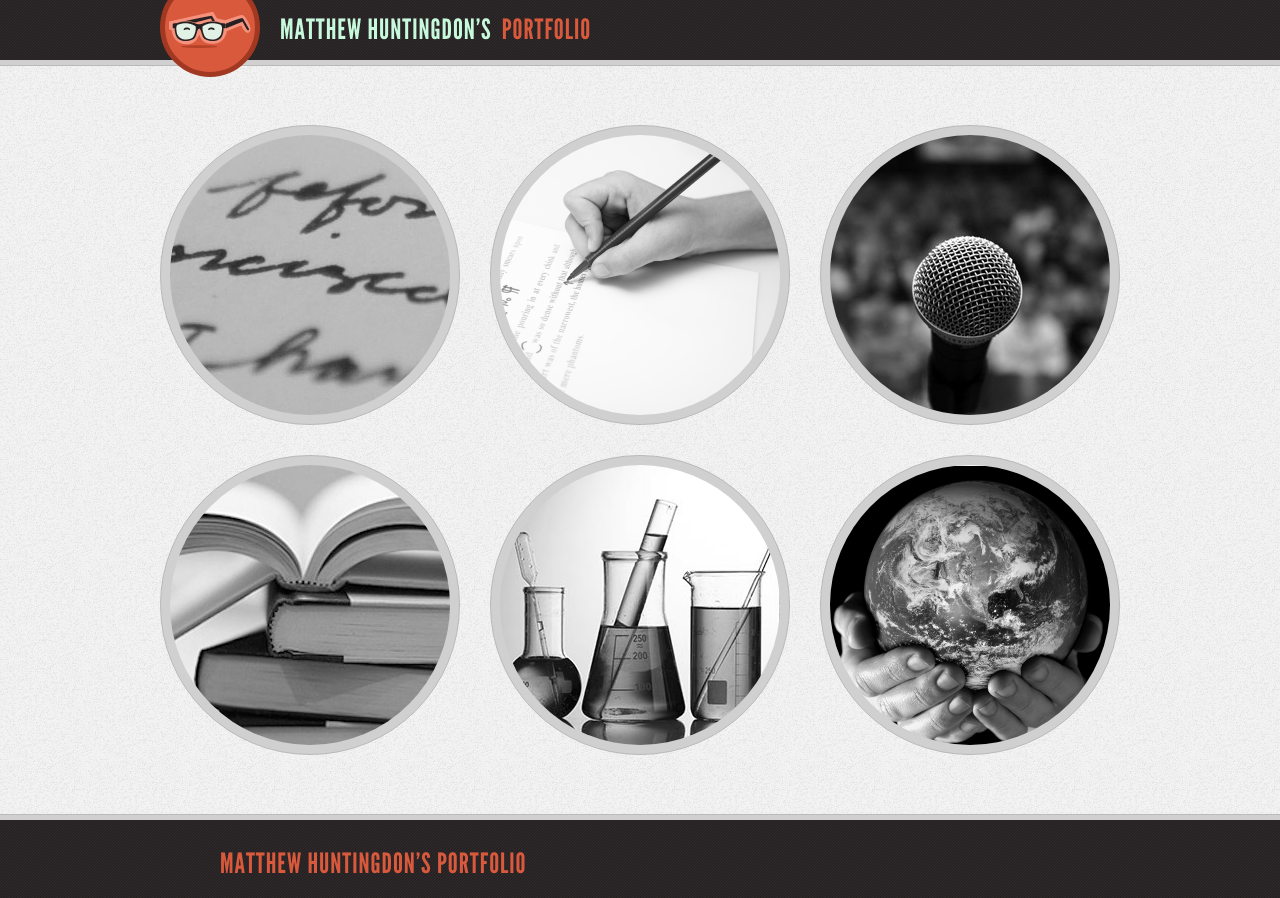
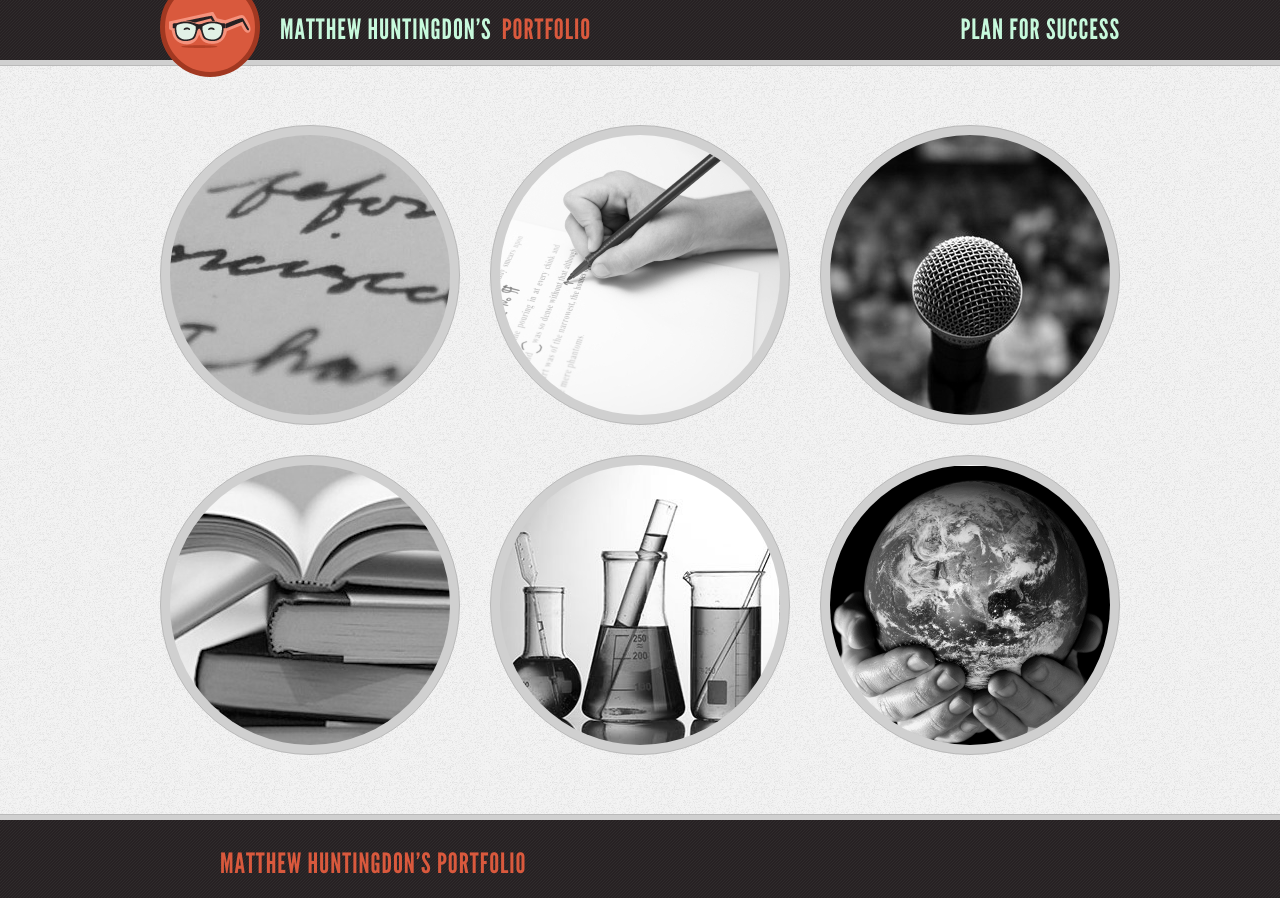
Before and after one commit to matthewhuntingdon/home-pi-server, a plain HTML site: page index.html in a window 1280 px wide. Drawn offline with Linux system fonts and the light colour scheme.

Commit message:
plan for success-index.html
added plan for success to the index.html

```diff
--- a/index.html
+++ b/index.html
@@ -77,6 +77,9 @@
 	      	</hgroup>
       	</a>
 
+				<nav>
+					<a href="../../index.html" class="active">plan for success</a>
+				</nav>
 
       </div>
     </header>
```
